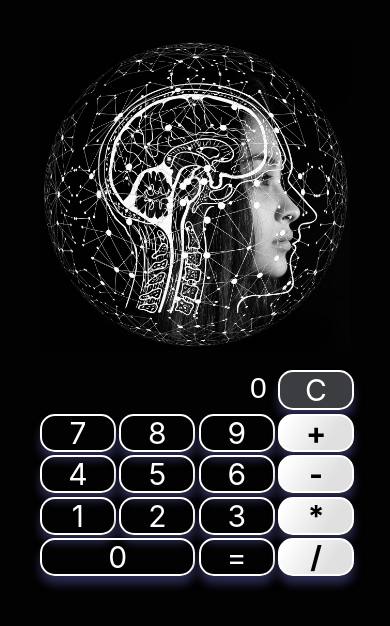
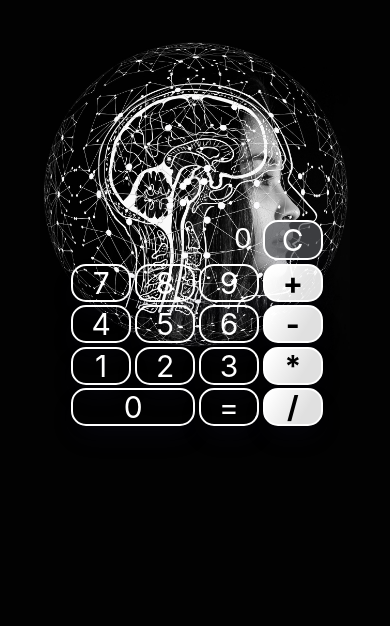
Before and after one commit to beegramin9/HCJ-Nomad-CalculatorClone, a plain HTML site: page index.html in a window 390 px wide. Drawn offline with Linux system fonts and the light colour scheme.

Commit message:
overlapping image

```diff
--- a/style.css
+++ b/style.css
@@ -45,12 +45,23 @@ img {
 }
 
 .calculator {
+  position: relative;
+  right: 100px;
+  width: 80%;
   display: grid;
   grid-template-columns: repeat(4, 1fr);
   justify-content: center;
   text-align: center;
   font-size: 3em;
   grid-gap: 0.25em;
+}
+
+@media (max-width: 540px) {
+  .calculator {
+    position: relative;
+    right: 0px;
+    bottom: 150px;
+  }
 }
 
 /* 반응형 */
@@ -77,7 +88,8 @@ img {
   border: 2px solid white;
   border-radius: 15px;
   cursor: pointer;
-  box-shadow: 0 8px 10px rgba(50, 50, 93, 0.85), 0 1px 3px rgba(0, 0, 0, 80);
+  box-shadow: 0 13px 27px -5px rgba(50, 50, 93, 0.15),
+    0 8px 16px -8px rgba(0, 0, 0, 0.15), 0 -6px 16px -6px rgba(0, 0, 0, 0.015);
 }
 
 .button:active {
```
